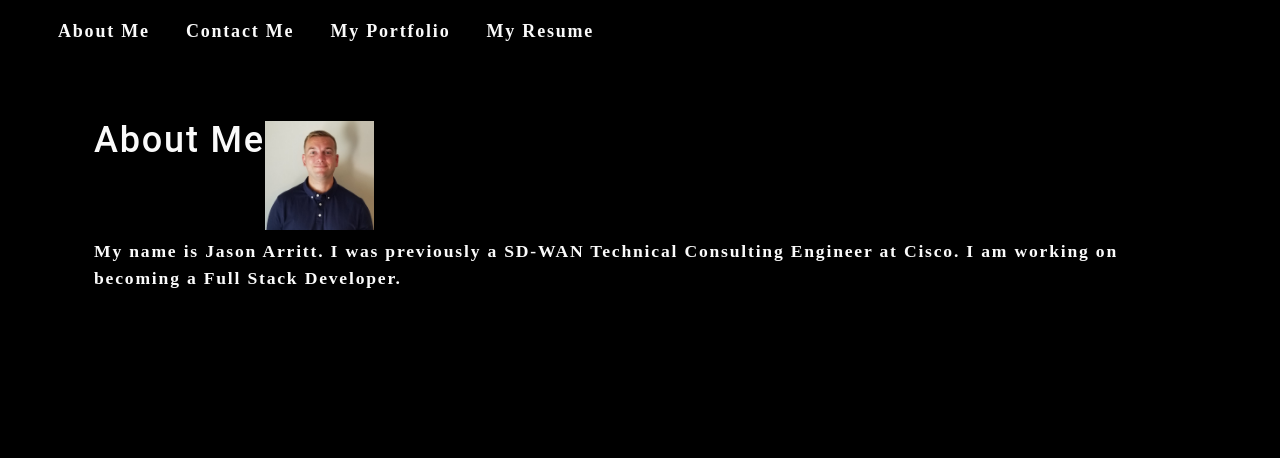
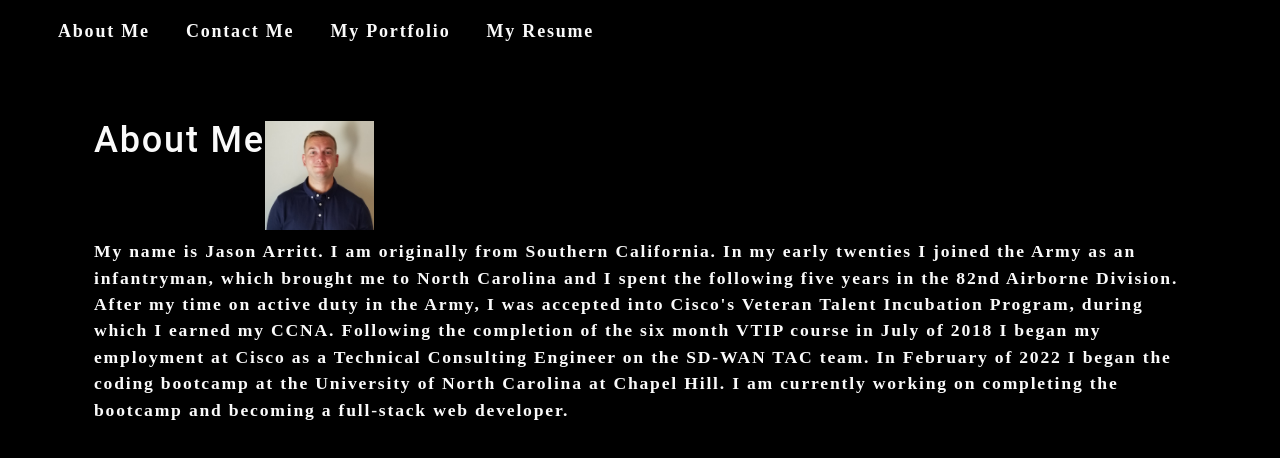
Before and after one commit to jasonarritt/portfolio, a React (Create React App) app: page / in a window 1280 px wide. Shown: the top 458 px of the page. Built offline with nearby package versions, Linux system fonts and the light colour scheme.

Commit message:
Added more to About paragraph

```diff
--- a/src/components/About/index.js
+++ b/src/components/About/index.js
@@ -9,16 +9,24 @@ function About() {
         <h1 id="about">About Me</h1>
         <img
           src={ProfilePic}
-          className="my-1"
+          className="my-1 rounded"
           style={{ width: "10%" }}
           alt="Profile Pic"
         />
       </section>
       <section>
         <p>
-          My name is Jason Arritt. I was previously a SD-WAN Technical
-          Consulting Engineer at Cisco. I am working on becoming a Full Stack
-          Developer.
+          My name is Jason Arritt. I am originally from Southern California. In
+          my early twenties I joined the Army as an infantryman, which brought
+          me to North Carolina and I spent the following five years in the 82nd
+          Airborne Division. After my time on active duty in the Army, I was
+          accepted into Cisco's Veteran Talent Incubation Program, during which
+          I earned my CCNA. Following the completion of the six month VTIP
+          course in July of 2018 I began my employment at Cisco as a Technical
+          Consulting Engineer on the SD-WAN TAC team. In February of 2022 I
+          began the coding bootcamp at the University of North Carolina at
+          Chapel Hill. I am currently working on completing the bootcamp and
+          becoming a full-stack web developer.
         </p>
       </section>
     </div>
```
